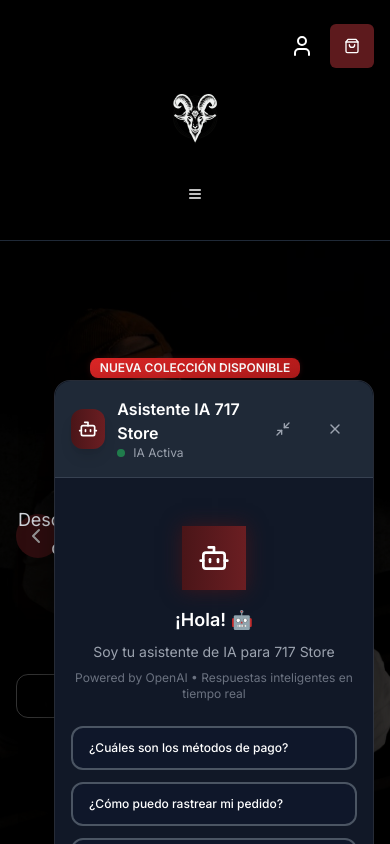
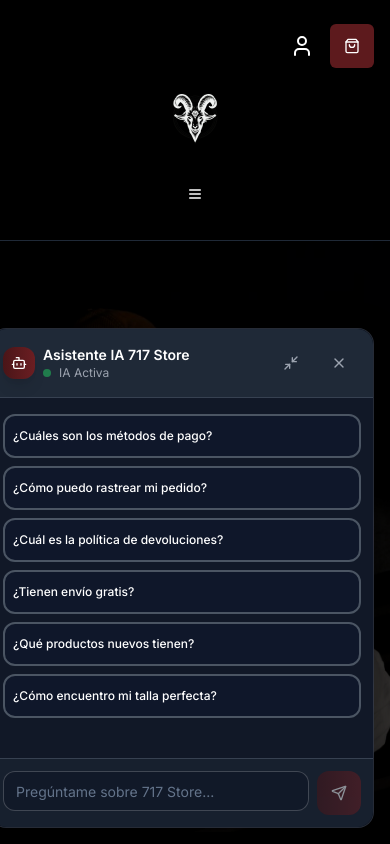
Before and after one commit to 717RISING/717-STORE, a Next.js app: page / in a window 390 px wide. Both pictures are taken after a click on the button 346 px from the left and 797 px from the top of the page. Shown: the top 844 px of the page. Built offline with nearby package versions, Linux system fonts and the light colour scheme.

Commit message:
feat: make chatbot fully responsive
Ensure chat adapts to all devices with dynamic sizing and spacing.

Co-authored-by: 717 <190859362+717RISING@users.noreply.github.com>

```diff
--- a/components/live-chat/chat-interface.tsx
+++ b/components/live-chat/chat-interface.tsx
@@ -58,61 +58,64 @@ export default function ChatInterface({ onClose, onMinimize, onNewMessage }: Cha
 
   return (
     <div className="flex flex-col h-full bg-gray-900 text-white rounded-modern-xl overflow-hidden">
-      {/* Header */}
-      <div className="flex items-center justify-between p-4 border-b border-gray-700 bg-gray-800 rounded-t-modern-xl">
-        <div className="flex items-center space-x-3">
-          <div className="w-10 h-10 rounded-modern-lg bg-gradient-to-r from-[#4A1518] to-[#6B1E22] flex items-center justify-center shadow-lg relative">
-            <Bot className="w-5 h-5 text-white" />
+      {/* Header - Responsive */}
+      <div className="flex items-center justify-between p-3 sm:p-4 border-b border-gray-700 bg-gray-800 rounded-t-modern-xl flex-shrink-0">
+        <div className="flex items-center space-x-2 sm:space-x-3 min-w-0">
+          <div className="w-8 h-8 sm:w-10 sm:h-10 rounded-modern-lg bg-gradient-to-r from-[#4A1518] to-[#6B1E22] flex items-center justify-center shadow-lg relative flex-shrink-0">
+            <Bot className="w-4 h-4 sm:w-5 sm:h-5 text-white" />
             {isThinking && (
               <div className="absolute -top-1 -right-1 w-3 h-3 bg-blue-500 rounded-full animate-pulse">
                 <Sparkles className="w-2 h-2 text-white absolute top-0.5 left-0.5" />
               </div>
             )}
           </div>
-          <div>
-            <h3 className="font-semibold text-base">Asistente IA 717 Store</h3>
+          <div className="min-w-0 flex-1">
+            <h3 className="font-semibold text-sm sm:text-base truncate">Asistente IA 717 Store</h3>
             <div className="flex items-center space-x-2">
               <div
                 className={`w-2 h-2 rounded-full ${isConnected ? "bg-green-500" : "bg-red-500"} animate-pulse`}
               ></div>
-              <span className="text-xs text-gray-400">
+              <span className="text-xs text-gray-400 truncate">
                 {isThinking ? "Pensando..." : isConnected ? "IA Activa" : "Desconectado"}
               </span>
             </div>
           </div>
         </div>
-        <div className="flex items-center space-x-2">
+        <div className="flex items-center space-x-1 sm:space-x-2 flex-shrink-0">
           <Button
             variant="ghost"
             size="icon"
             onClick={onMinimize}
-            className="text-gray-400 hover:text-white h-8 w-8 rounded-modern hover-glow-modern"
+            className="text-gray-400 hover:text-white h-7 w-7 sm:h-8 sm:w-8 rounded-modern hover-glow-modern"
           >
-            <Minimize2 className="w-4 h-4" />
+            <Minimize2 className="w-3 h-3 sm:w-4 sm:h-4" />
           </Button>
           <Button
             variant="ghost"
             size="icon"
             onClick={onClose}
-            className="text-gray-400 hover:text-white h-8 w-8 rounded-modern hover-glow-modern"
+            className="text-gray-400 hover:text-white h-7 w-7 sm:h-8 sm:w-8 rounded-modern hover-glow-modern"
           >
-            <X className="w-4 h-4" />
+            <X className="w-3 h-3 sm:w-4 sm:h-4" />
           </Button>
         </div>
       </div>
 
-      {/* Messages */}
-      <ScrollArea className="flex-1 p-4">
-        <div className="space-y-4">
+      {/* Messages - Responsive ScrollArea */}
+      <div className="flex-1 min-h-0">
+        <ScrollArea className="h-full p-3 sm:p-4">
+          <div className="space-y-3 sm:space-y-4">
             {messages.length === 0 && (
-            <div className="text-center py-8">
-              <div className="w-16 h-16 rounded-modern-2xl bg-gradient-to-r from-[#4A1518] to-[#6B1E22] mx-auto mb-4 flex items-center justify-center animate-pulse-glow">
-                <Bot className="w-8 h-8 text-white" />
+              <div className="text-center py-4 sm:py-8">
+                <div className="w-12 h-12 sm:w-16 sm:h-16 rounded-modern-2xl bg-gradient-to-r from-[#4A1518] to-[#6B1E22] mx-auto mb-3 sm:mb-4 flex items-center justify-center animate-pulse-glow">
+                  <Bot className="w-6 h-6 sm:w-8 sm:h-8 text-white" />
                 </div>
-              <h4 className="font-semibold mb-2 text-lg">¡Hola! 🤖</h4>
+                <h4 className="font-semibold mb-2 text-base sm:text-lg">¡Hola! 🤖</h4>
                 <p className="text-sm text-gray-400 mb-2">Soy tu asistente de IA para 717 Store</p>
-              <p className="text-xs text-gray-500 mb-6">Powered by OpenAI • Respuestas inteligentes en tiempo real</p>
-              <div className="space-y-3">
+                <p className="text-xs text-gray-500 mb-4 sm:mb-6">
+                  Powered by OpenAI • Respuestas inteligentes en tiempo real
+                </p>
+                <div className="space-y-2 sm:space-y-3">
                   {quickReplies.map((reply, index) => (
                     <EnhancedButton
                       key={index}
@@ -122,9 +125,9 @@ export default function ChatInterface({ onClose, onMinimize, onNewMessage }: Cha
                         setMessage(reply)
                         handleSendMessage()
                       }}
-                    className="w-full text-left justify-start text-xs rounded-modern-lg border-gray-600 hover:border-[#4A1518] hover:bg-[#4A1518]/10 text-white"
+                      className="w-full text-left justify-start text-xs rounded-modern-lg border-gray-600 hover:border-[#4A1518] hover:bg-[#4A1518]/10 text-white p-2"
                     >
-                    {reply}
+                      <span className="truncate">{reply}</span>
                     </EnhancedButton>
                   ))}
                 </div>
@@ -136,23 +139,23 @@ export default function ChatInterface({ onClose, onMinimize, onNewMessage }: Cha
             ))}
 
             {isThinking && (
-            <div className="flex items-start space-x-3 animate-slide-in-left">
-              <div className="w-8 h-8 rounded-modern-lg bg-gradient-to-r from-[#5D1A1D] to-[#4A1518] flex items-center justify-center flex-shrink-0 relative">
-                <Bot className="w-4 h-4 text-white" />
-                <div className="absolute -top-1 -right-1 w-3 h-3 bg-blue-500 rounded-full animate-pulse">
-                  <Sparkles className="w-2 h-2 text-white absolute top-0.5 left-0.5" />
+              <div className="flex items-start space-x-2 sm:space-x-3 animate-slide-in-left">
+                <div className="w-6 h-6 sm:w-8 sm:h-8 rounded-modern-lg bg-gradient-to-r from-[#5D1A1D] to-[#4A1518] flex items-center justify-center flex-shrink-0 relative">
+                  <Bot className="w-3 h-3 sm:w-4 sm:h-4 text-white" />
+                  <div className="absolute -top-1 -right-1 w-2 h-2 sm:w-3 sm:h-3 bg-blue-500 rounded-full animate-pulse">
+                    <Sparkles className="w-1 h-1 sm:w-2 sm:h-2 text-white absolute top-0.5 left-0.5" />
                   </div>
                 </div>
-              <div className="bg-gray-800 rounded-modern-lg px-4 py-3 max-w-xs card-modern">
+                <div className="bg-gray-800 rounded-modern-lg px-3 py-2 sm:px-4 sm:py-3 max-w-xs card-modern">
                   <div className="flex items-center space-x-2">
                     <div className="flex space-x-1">
-                    <div className="w-2 h-2 bg-blue-400 rounded-full animate-bounce"></div>
+                      <div className="w-1.5 h-1.5 sm:w-2 sm:h-2 bg-blue-400 rounded-full animate-bounce"></div>
                       <div
-                      className="w-2 h-2 bg-blue-400 rounded-full animate-bounce"
+                        className="w-1.5 h-1.5 sm:w-2 sm:h-2 bg-blue-400 rounded-full animate-bounce"
                         style={{ animationDelay: "0.1s" }}
                       ></div>
                       <div
-                      className="w-2 h-2 bg-blue-400 rounded-full animate-bounce"
+                        className="w-1.5 h-1.5 sm:w-2 sm:h-2 bg-blue-400 rounded-full animate-bounce"
                         style={{ animationDelay: "0.2s" }}
                       ></div>
                     </div>
@@ -165,16 +168,17 @@ export default function ChatInterface({ onClose, onMinimize, onNewMessage }: Cha
             <div ref={messagesEndRef} />
           </div>
         </ScrollArea>
+      </div>
 
-      {/* Input */}
-      <div className="p-4 border-t border-gray-700 bg-gray-800/50 rounded-b-modern-xl">
-        <div className="flex space-x-3">
+      {/* Input - Responsive */}
+      <div className="p-3 sm:p-4 border-t border-gray-700 bg-gray-800/50 rounded-b-modern-xl flex-shrink-0">
+        <div className="flex space-x-2 sm:space-x-3">
           <Input
             value={message}
             onChange={(e) => setMessage(e.target.value)}
             onKeyPress={handleKeyPress}
-            placeholder="Pregúntame cualquier cosa sobre 717 Store..."
-            className="flex-1 bg-black/50 border-gray-700 text-white placeholder-gray-400 focus:border-[#4A1518] rounded-modern-lg input-modern"
+            placeholder="Pregúntame sobre 717 Store..."
+            className="flex-1 bg-black/50 border-gray-700 text-white placeholder-gray-400 focus:border-[#4A1518] rounded-modern-lg input-modern text-sm min-w-0"
             disabled={!isConnected || isThinking}
           />
           <EnhancedButton
@@ -182,9 +186,9 @@ export default function ChatInterface({ onClose, onMinimize, onNewMessage }: Cha
             disabled={!message.trim() || !isConnected || isThinking}
             variant="modern"
             size="icon"
-            className="rounded-modern-lg"
+            className="rounded-modern-lg flex-shrink-0 w-9 h-9 sm:w-10 sm:h-10"
           >
-            <Send className="w-4 h-4" />
+            <Send className="w-3 h-3 sm:w-4 sm:h-4" />
           </EnhancedButton>
         </div>
         {!isConnected && (
--- a/components/live-chat/enhanced-chat-widget.tsx
+++ b/components/live-chat/enhanced-chat-widget.tsx
@@ -58,18 +58,18 @@ export default function EnhancedChatWidget() {
 
   return (
     <>
-      {/* Chat Interface */}
+      {/* Chat Interface - Responsive */}
       {isOpen && !isMinimized && (
-        <div className="fixed bottom-20 right-4 z-50 w-80 h-96 animate-scale-in">
-          <div className="bg-gray-900 border border-gray-700 rounded-modern-xl shadow-2xl overflow-hidden border-glow card-modern">
+        <div className="fixed bottom-4 right-4 z-50 w-full max-w-sm sm:w-80 h-[500px] sm:h-96 max-h-[80vh] animate-scale-in">
+          <div className="bg-gray-900 border border-gray-700 rounded-modern-xl shadow-2xl overflow-hidden border-glow card-modern h-full">
             <ChatInterface onClose={handleToggleChat} onMinimize={handleMinimize} onNewMessage={handleNewMessage} />
           </div>
         </div>
       )}
 
-      {/* Minimized Chat Indicator */}
+      {/* Minimized Chat Indicator - Responsive */}
       {isMinimized && (
-        <div className="fixed bottom-20 right-4 z-50 animate-bounce-subtle">
+        <div className="fixed bottom-4 right-4 z-50 animate-bounce-subtle">
           <EnhancedButton
             variant="modern"
             size="icon"
@@ -77,9 +77,9 @@ export default function EnhancedChatWidget() {
               setIsMinimized(false)
               setIsOpen(true)
             }}
-            className="rounded-modern-2xl p-4 shadow-lg hover-lift-modern"
+            className="rounded-modern-2xl p-3 sm:p-4 shadow-lg hover-lift-modern"
           >
-            <MessageCircle className="w-6 h-6" />
+            <MessageCircle className="w-5 h-5 sm:w-6 sm:h-6" />
             {hasNewMessage && (
               <Badge className="absolute -top-2 -right-2 bg-red-500 text-white text-xs px-2 min-w-[24px] h-6 rounded-modern animate-pulse">
                 1
@@ -89,7 +89,7 @@ export default function EnhancedChatWidget() {
         </div>
       )}
 
-      {/* Chat Toggle Button */}
+      {/* Chat Toggle Button - Responsive */}
       {!isOpen && !isMinimized && (
         <div className="fixed bottom-4 right-4 z-50">
           <div className="relative">
@@ -97,9 +97,9 @@ export default function EnhancedChatWidget() {
               variant="modern"
               size="icon"
               onClick={handleToggleChat}
-              className="rounded-modern-3xl p-5 shadow-lg animate-float hover-lift-modern"
+              className="rounded-modern-3xl p-4 sm:p-5 shadow-lg animate-float hover-lift-modern"
             >
-              <MessageCircle className="w-7 h-7" />
+              <MessageCircle className="w-6 h-6 sm:w-7 sm:h-7" />
               {hasNewMessage && (
                 <Badge className="absolute -top-2 -right-2 bg-red-500 text-white text-xs px-2 min-w-[24px] h-6 rounded-modern animate-pulse">
                   1
@@ -109,14 +109,16 @@ export default function EnhancedChatWidget() {
 
             {/* Status Indicator */}
             <div className="absolute -top-1 -left-1">
-              <div className={`w-4 h-4 rounded-full ${isOnline ? "bg-green-500" : "bg-gray-500"}`}>
-                {isOnline && <div className="w-4 h-4 rounded-full bg-green-500 animate-ping absolute"></div>}
+              <div className={`w-3 h-3 sm:w-4 sm:h-4 rounded-full ${isOnline ? "bg-green-500" : "bg-gray-500"}`}>
+                {isOnline && (
+                  <div className="w-3 h-3 sm:w-4 sm:h-4 rounded-full bg-green-500 animate-ping absolute"></div>
+                )}
               </div>
             </div>
 
-            {/* Welcome Message */}
+            {/* Welcome Message - Hidden on mobile */}
             {showWelcome && !hasNewMessage && (
-              <div className="absolute bottom-full right-0 mb-4 animate-slide-up">
+              <div className="absolute bottom-full right-0 mb-4 animate-slide-up hidden sm:block">
                 <div className="bg-gray-800 text-white text-sm px-4 py-3 rounded-modern-lg shadow-lg max-w-xs border border-gray-700 border-glow card-modern">
                   <div className="flex items-center gap-2 mb-1">
                     <Sparkles className="w-4 h-4 text-[#4A1518] animate-twinkle" />
```
Also changed, not shown: components/live-chat/chat-message.tsx (+11 -5 lines), components/live-chat/chat-widget.tsx (+11 -11 lines). Lines whose indentation alone changed are shown as unchanged.
